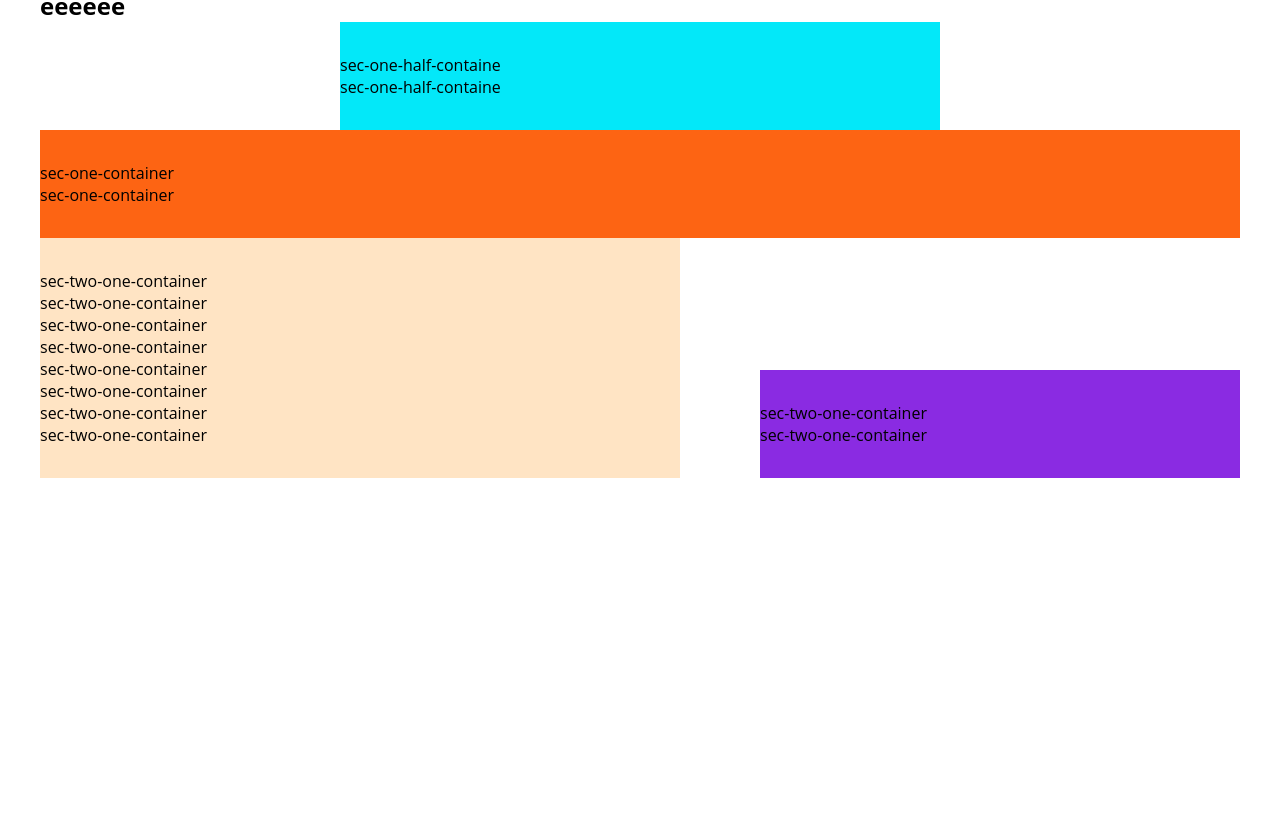
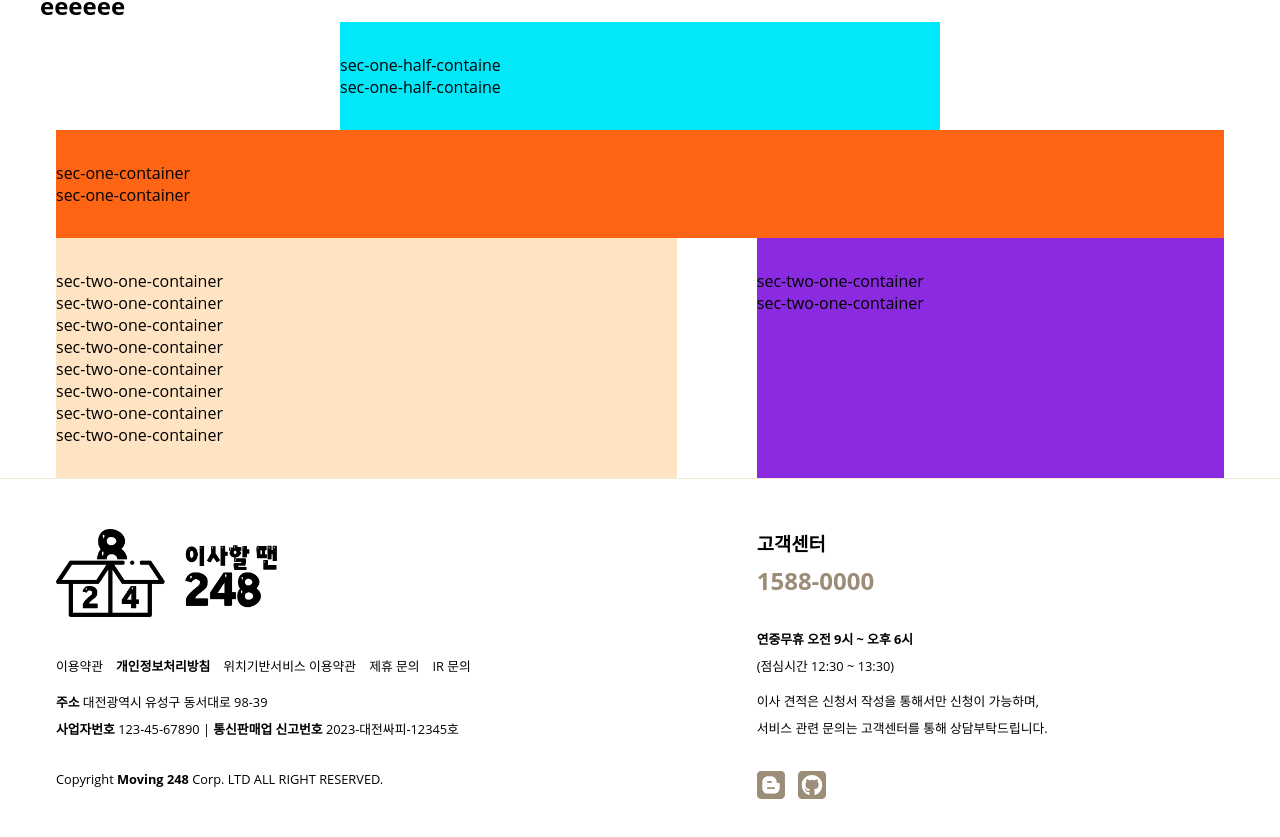
Before and after one commit to wwldwwld7/moving248, a React (Create React App) app in the folder FE/moving-248/: page / in a window 1280 px wide. Shown: the part 532-1369 px from the top of the page. Before the commit the page ends 1010 px from the top, so only its background shows below. Built offline with nearby package versions, Linux system fonts and the light colour scheme.

Commit message:
feat: footer 기능 & 레이아웃 구현 S09P12B301-177
Former-commit-id: fe356362d1101457dba9ae401087c94c1714b91e

```diff
--- a/FE/moving-248/src/App.css
+++ b/FE/moving-248/src/App.css
@@ -90,6 +90,11 @@ p {
 
 .sub {
     font-size: 0.8rem;
+    color: black;
+}
+
+.sub-gray {
+    font-size: 0.8rem;
     color: gray;
 }
 
@@ -105,25 +110,35 @@ p {
     margin: auto;
 }
 .sec-one-container {
+    flex-grow: 1;
     background-color: #fd6413;
     padding: 2rem 0;
 }
 
 .sec-two-one-container {
+    flex-grow: 1;
+
     box-sizing: border-box;
-
     background-color: bisque;
     padding: 2rem 0;
     margin-right: var(--size-half-margin);
-    display: inline-block;
     width: calc(var(--size-left-width) - var(--size-half-margin));
 }
 .sec-two-two-container {
+    flex-grow: 1;
+
     background-color: blueviolet;
     padding: 2rem 0;
-    display: inline-block;
     width: var(--size-right-width);
     box-sizing: border-box;
+}
+
+section {
+    padding: 0 1rem;
+}
+
+.section {
+    display: flex;
 }
 
 /* 768 이하 */
@@ -140,7 +155,19 @@ p {
         font-size: 0.8rem;
     }
 
-    section {
-        padding: 0 1rem;
+    .sec-one-half-container {
+        width: 100%;
+    }
+
+    .sec-two-one-container {
+        margin-right: 0;
+        width: 100%;
+    }
+    .sec-two-two-container {
+        width: 100%;
+    }
+
+    .section {
+        flex-direction: column;
     }
 }
--- /dev/null
+++ b/FE/moving-248/src/components/Footer/Footer.css
@@ -0,0 +1,70 @@
+.footer__outer {
+    border-top: 1px solid var(--color-primary-variant);
+    padding-top: 50px;
+    padding-bottom: 35px;
+}
+
+.footer {
+    display: flex;
+    flex-direction: row;
+
+    padding: 0 1rem;
+}
+.footer-two-one-container {
+    box-sizing: border-box;
+
+    /* background-color: bisque; */
+    /* margin-right: var(--size-half-margin); */
+
+    /* width: calc(var(--size-left-width) - var(--size-half-margin)); */
+    width: var(--size-left-width);
+}
+.footer-two-two-container {
+    /* background-color: blueviolet; */
+    width: var(--size-right-width);
+    box-sizing: border-box;
+}
+
+.footer__menu {
+    padding: 0;
+
+    display: flex;
+    gap: 13px;
+}
+
+.footer__logo {
+    height: 88px;
+    margin-bottom: 2rem;
+}
+
+.footer__icon {
+    font-size: 2rem;
+    color: var(--color-accent-variant);
+}
+
+.footer__icon:hover {
+    color: var(--color-accent);
+}
+
+.footer__phone {
+    color: #9b8d78;
+}
+
+/* 768 이하 */
+@media (max-width: 768px) {
+    .footer-two-one-container {
+        width: 100%;
+    }
+
+    .footer-two-two-container {
+        width: 100%;
+    }
+
+    .footer {
+        flex-direction: column;
+    }
+
+    .footer-two-two-container {
+        margin-top: 70px;
+    }
+}
--- /dev/null
+++ b/FE/moving-248/src/components/Footer/Footer.js
@@ -0,0 +1,91 @@
+import './Footer.css';
+// import React, { useEffect, useState } from 'react';
+import { FontAwesomeIcon } from '@fortawesome/react-fontawesome';
+import { faGithubSquare, faBlogger } from '@fortawesome/free-brands-svg-icons';
+
+export default function Footer() {
+    return (
+        <footer className='footer__outer'>
+            <div className='max-container footer'>
+                <div className='footer-two-one-container'>
+                    <div>
+                        <img className='footer__logo' src={process.env.PUBLIC_URL + '/logo-text-black.png'} alt='logo' />
+                    </div>
+                    <div>
+                        <ul className='footer__menu' style={{ paddingBottom: '1rem' }}>
+                            <li>
+                                <a href='#!' target='_blank' className='sub'>
+                                    이용약관
+                                </a>
+                            </li>
+                            <li>
+                                <a href='#!' target='_blank' className='sub'>
+                                    <b>개인정보처리방침</b>
+                                </a>
+                            </li>
+                            <li>
+                                <a href='#!' target='_blank' className='sub'>
+                                    위치기반서비스 이용약관
+                                </a>
+                            </li>
+                            <li>
+                                <a href='mailto:test@naver.com?subject=제휴 문의' className='sub'>
+                                    제휴 문의
+                                </a>
+                            </li>
+                            <li>
+                                <a href='mailto:test@naver.com?subject=IR 문의' className='sub'>
+                                    IR 문의
+                                </a>
+                            </li>
+                        </ul>
+                        <p className='sub' style={{ paddingBottom: '0.5rem' }}>
+                            <b>주소</b> 대전광역시 유성구 동서대로 98-39
+                        </p>
+                        <p className='sub' style={{ paddingBottom: '2rem' }}>
+                            <b>사업자번호</b> 123-45-67890 | <b>통신판매업 신고번호</b> 2023-대전싸피-12345호
+                        </p>
+                        <p className='sub' style={{ paddingBottom: '0.5rem' }}>
+                            Copyright <b>Moving 248</b> Corp. LTD ALL RIGHT RESERVED.
+                        </p>
+                    </div>
+                </div>
+
+                <div className='footer-two-two-container'>
+                    <h3 style={{ paddingBottom: '0.5rem' }}>고객센터</h3>
+                    <h2 style={{ paddingBottom: '2rem' }}>
+                        <a className='footer__phone' href='tel:1588-0000'>
+                            1588-0000
+                        </a>
+                    </h2>
+
+                    <p className='sub' style={{ paddingBottom: '0.5rem' }}>
+                        <b>연중무휴 오전 9시 ~ 오후 6시</b>
+                    </p>
+                    <p className='sub' style={{ paddingBottom: '1rem' }}>
+                        (점심시간 12:30 ~ 13:30)
+                    </p>
+                    <p className='sub' style={{ paddingBottom: '0.5rem' }}>
+                        이사 견적은 신청서 작성을 통해서만 신청이 가능하며,
+                    </p>
+                    <p className='sub' style={{ paddingBottom: '2rem' }}>
+                        서비스 관련 문의는 고객센터를 통해 상담부탁드립니다.
+                    </p>
+
+                    <ul className='footer__menu'>
+                        <li>
+                            <a href='https://angelplayer.tistory.com' target='_blank' rel='noopener noreferrer'>
+                                <FontAwesomeIcon className='footer__icon' icon={faBlogger} />
+                            </a>
+                        </li>
+                        <li>
+                            <a href='https://github.com/ssh5212' target='_blank' rel='noopener noreferrer'>
+                                <FontAwesomeIcon className='footer__icon' icon={faGithubSquare} />
+                            </a>
+                        </li>
+                    </ul>
+                </div>
+            </div>
+        </footer>
+    );
+}
--- a/FE/moving-248/src/components/header/Header.css
+++ b/FE/moving-248/src/components/header/Header.css
@@ -51,10 +51,6 @@ header {
     padding-right: 1rem;
 }
 
-.header__icon {
-    font-size: 1.5rem;
-}
-
 .max-container {
     max-width: var(--size-max-width);
     margin: auto;
@@ -74,6 +70,7 @@ header {
 }
 
 .header__icon {
+    font-size: 1.5rem;
     color: var(--color-accent-variant);
 }
 
--- a/FE/moving-248/src/routes/Home/Home.js
+++ b/FE/moving-248/src/routes/Home/Home.js
@@ -1,3 +1,4 @@
+import Footer from '../../components/Footer/Footer.js';
 import Header from '../../components/header/Header.js';
 
 export default function Home() {
@@ -30,21 +31,21 @@ export default function Home() {
                 </div>
             </section>
 
-            <section className='max-container'>
+            <section className='section max-container'>
                 <div className='sec-one-half-container'>
                     <p>sec-one-half-containe</p>
                     <p>sec-one-half-containe</p>
                 </div>
             </section>
 
-            <section className='max-container'>
+            <section className='section max-container'>
                 <div className='sec-one-container'>
                     <p>sec-one-container</p>
                     <p>sec-one-container</p>
                 </div>
             </section>
 
-            <section className='max-container'>
+            <section className='max-container section'>
                 <div className='sec-two-one-container'>
                     <p>sec-two-one-container</p>
                     <p>sec-two-one-container</p>
@@ -61,6 +62,7 @@ export default function Home() {
                     <p>sec-two-one-container</p>
                 </div>
             </section>
+            <Footer />
         </div>
     );
 }
```
Also changed, not shown: FE/moving-248/public/logo-text-brown-pri.png (added), FE/moving-248/public/logo-text-brown.png (added).
